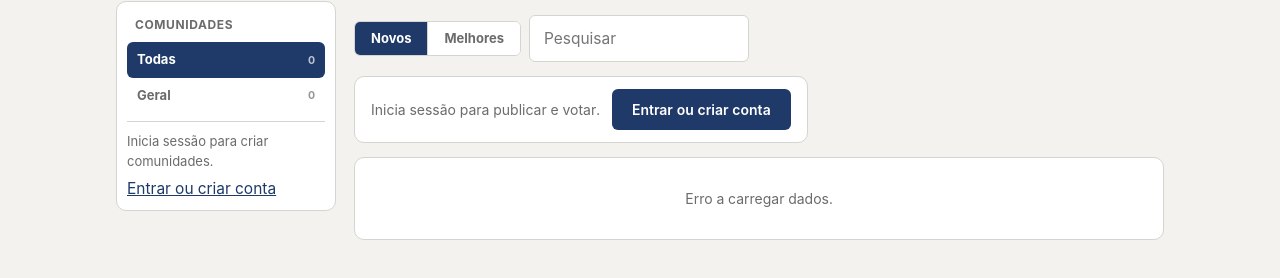
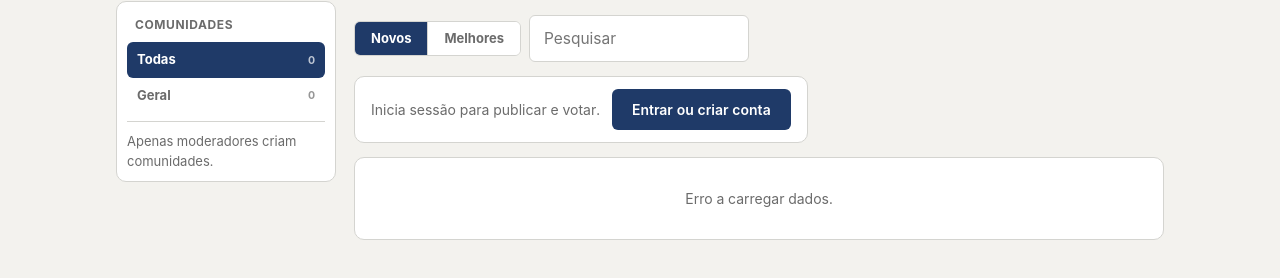
Before and after one commit to 6096-fpv/ECL_rating, a plain HTML site: page forum.html in a window 1280 px wide. Shown: the part 124-402 px from the top of the page. Drawn offline with nearby package versions, Linux system fonts and the light colour scheme; no server answers.

Commit message:
Restrict community creation to moderators and up (vip-ready)

```diff
--- a/forum.html
+++ b/forum.html
@@ -622,6 +622,12 @@ function roleLvl(r){
   return { user:0, moderator:1, admin:2, owner:3 }[r] || 0;
 }
 
+function canCreateBranch(s){
+  if(!s)
+    return false;
+  return ["moderator","admin","owner","vip"].indexOf(s.role) >= 0;
+}
+
 function subLvlMax(rootId){
 
   var mx = 0;
@@ -746,6 +752,11 @@ function wireCreate(){
       return;
     }
 
+    if(!canCreateBranch(s)){
+      m.textContent = "Apenas moderadores criam comunidades.";
+      return;
+    }
+
     if(name.length < 2 || name.length > 40){
       m.textContent = "O nome deve ter de 2 a 40 caracteres.";
       return;
@@ -808,18 +819,16 @@ function renderSide(){
 
   var s = getSession();
 
-  $("sideCreate").innerHTML = s
+  $("sideCreate").innerHTML = canCreateBranch(s)
     ? '<div class="mut" style="margin-bottom:6px">' +
         'Cria a tua comunidade</div>' +
       '<input id="scName" maxlength="40" ' +
         'placeholder="Nome (2 a 40 caracteres)">' +
       '<button id="scSend" class="sortbtn">+ Nova comunidade</button>' +
       '<div id="scMsg" class="msg"></div>'
-    : '<div class="mut">Inicia sessão para criar comunidades.</div>' +
-      '<div style="margin-top:6px">' +
-      '<a href="auth.html?next=forum.html">Entrar ou criar conta</a></div>';
-
-  if(s)
+    : '<div class="mut">Apenas moderadores criam comunidades.</div>';
+
+  if(canCreateBranch(s))
     wireCreate();
 
 }
```
